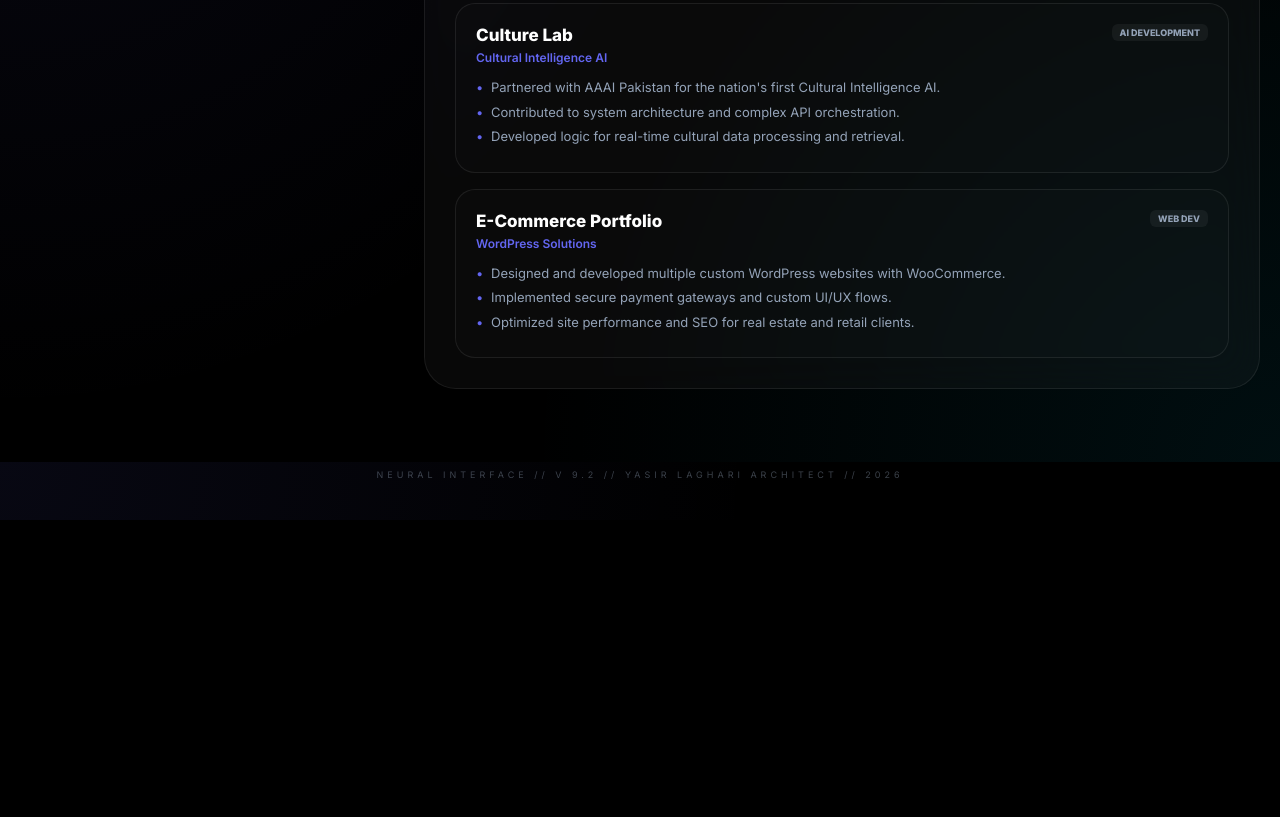
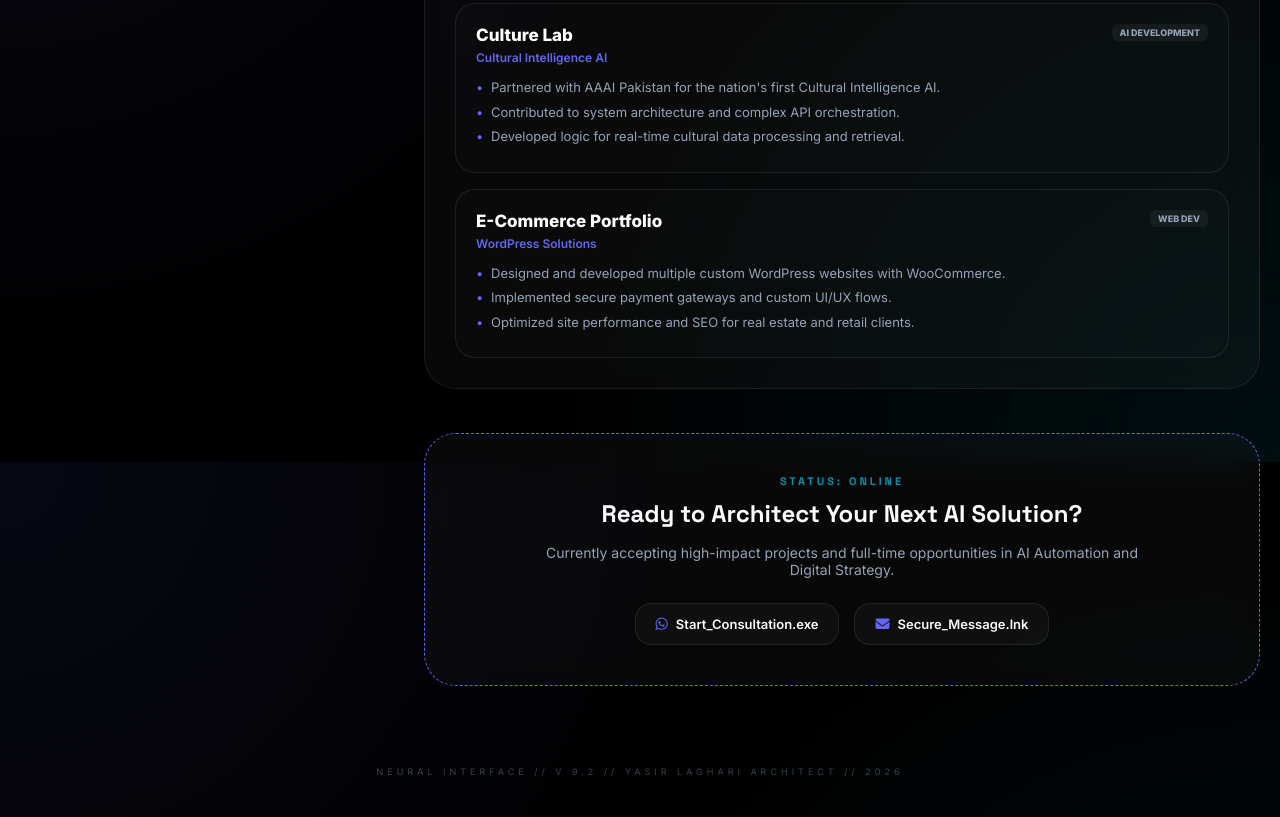
Before and after one commit to aliyasirr1/Yasir-resume, a plain HTML site: page index.html in a window 1280 px wide. Shown: the part 1938-2755 px from the top of the page. Before the commit the page ends 2458 px from the top, so only its background shows below. Drawn offline with Linux system fonts and the light colour scheme.

Commit message:
index.html

```diff
--- a/index.html
+++ b/index.html
@@ -644,7 +644,21 @@
                         </div>
                     </div>
                 </div>
-
+                <div class="glass-card" style="text-align: center; padding: 40px; margin-top: 24px; border: 1px dashed var(--accent);">
+    <span class="section-tag" style="margin-bottom: 10px;">Status: Online</span>
+    <h2 style="font-family: 'Space Grotesk'; font-size: 24px; margin-bottom: 15px;">Ready to Architect Your Next AI Solution?</h2>
+    <p style="color: var(--text-muted); font-size: 14px; margin-bottom: 25px; max-width: 600px; margin-left: auto; margin-right: auto;">
+        Currently accepting high-impact projects and full-time opportunities in AI Automation and Digital Strategy.
+    </p>
+    <div style="display: flex; justify-content: center; gap: 15px;">
+        <a href="https://wa.me/923322633360" class="cmd-btn wa">
+            <i class="fab fa-whatsapp"></i> Start_Consultation.exe
+        </a>
+        <a href="mailto:yasirlaghariofficial@gmail.com" class="cmd-btn">
+            <i class="fas fa-envelope"></i> Secure_Message.lnk
+        </a>
+    </div>
+</div>
             </main>
         </div>
     </div>
```
